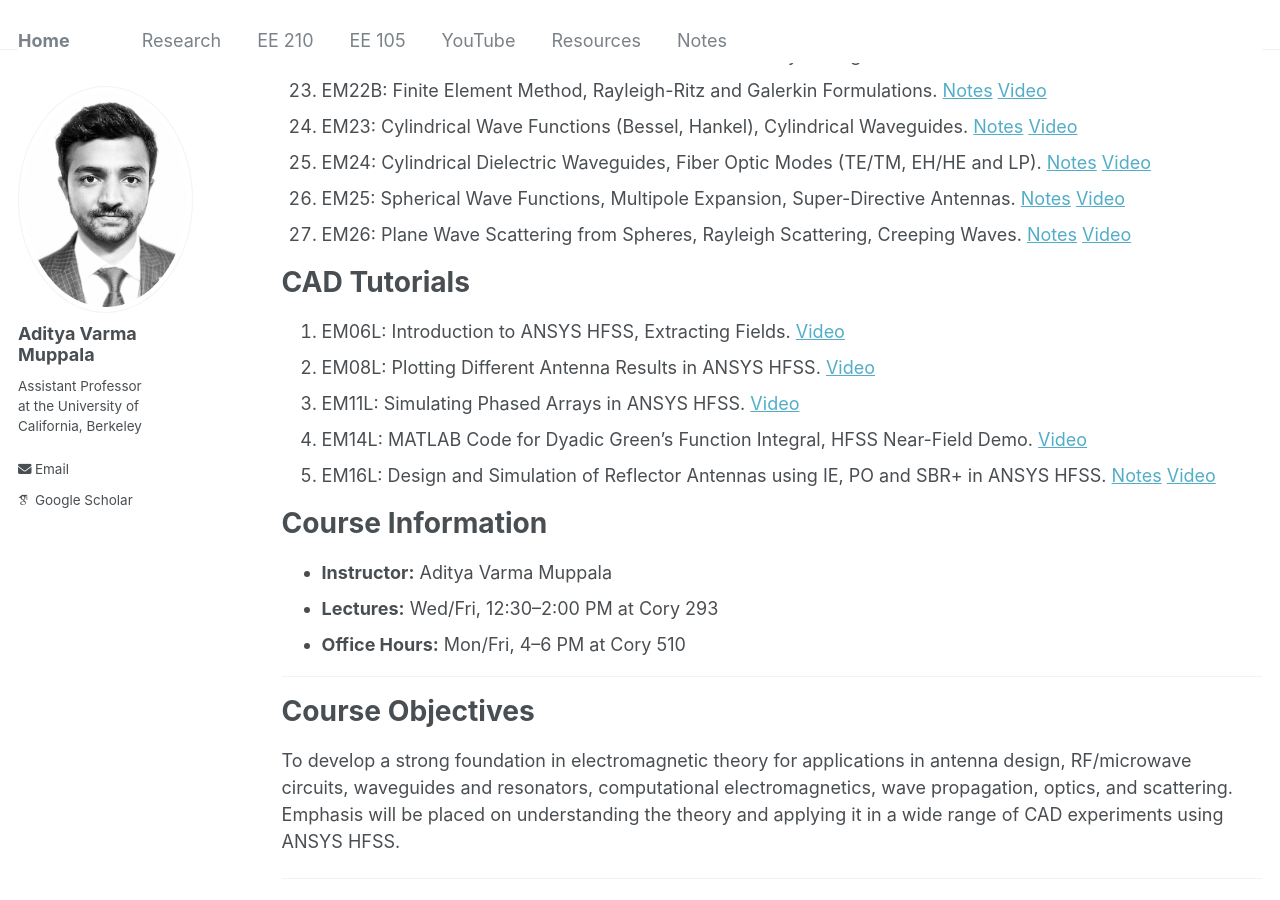
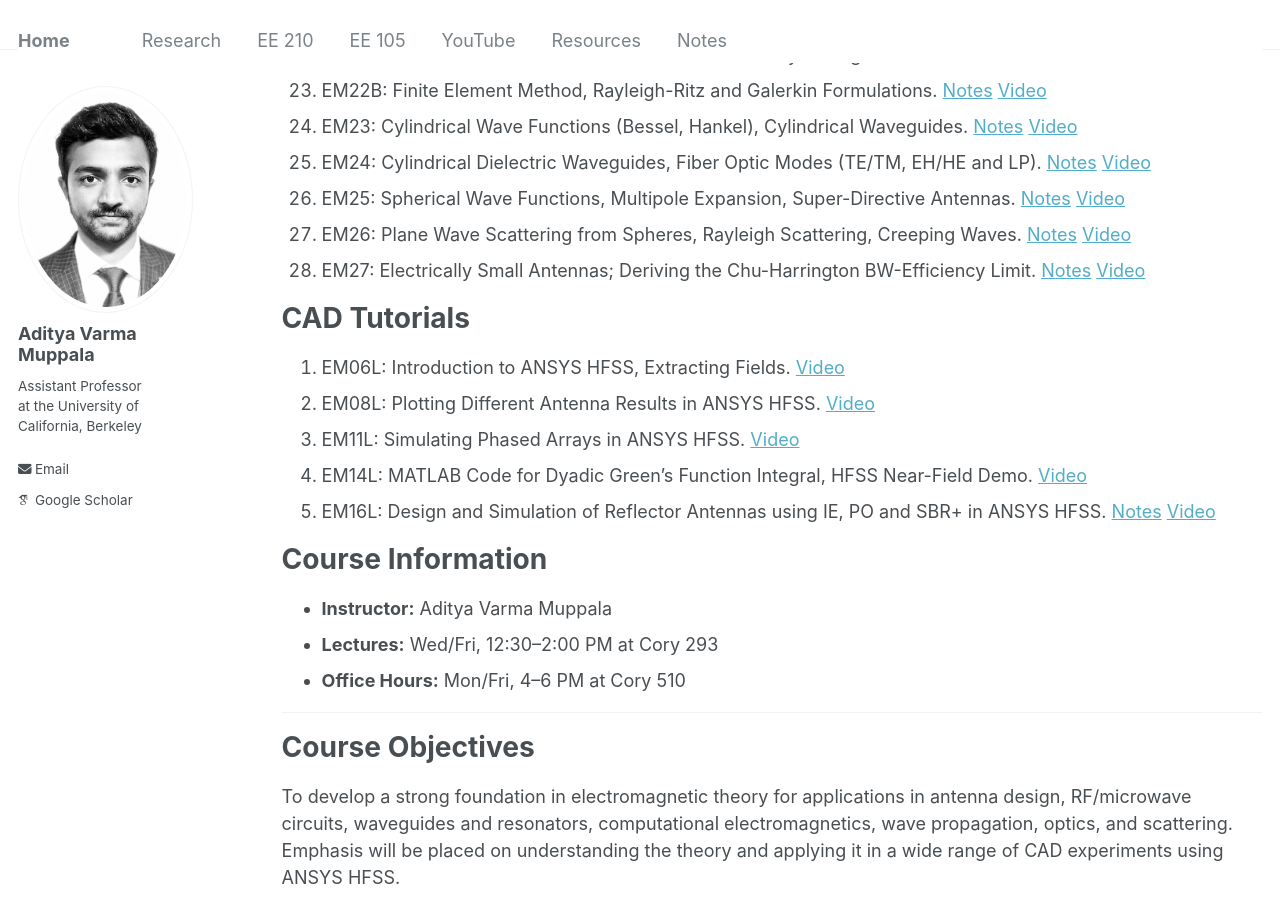
Before and after one commit to AdityaMuppala/adityamuppala.github.io, a Jekyll site: the page built from _pages/teaching210.md, in a window 1280 px wide and 900 px high, scrolled down 945 px. Built offline with Jekyll 4.4.1, drawn with Linux system fonts in a browser that asks for light colours; some web fonts are replaced.

Commit message:
Update teaching210.md

```diff
--- a/_pages/teaching210.md
+++ b/_pages/teaching210.md
@@ -35,6 +35,7 @@ Course Introduction and Pre-requisites. [Notes](https://adityamuppala.github.io/
 25. EM24: Cylindrical Dielectric Waveguides, Fiber Optic Modes (TE/TM, EH/HE and LP). [Notes](https://adityamuppala.github.io/assets/Notes_EE210/EM24_Fiber.pdf) [Video](https://youtu.be/Rc6tq1t01Ok)
 26. EM25: Spherical Wave Functions, Multipole Expansion, Super-Directive Antennas. [Notes](https://adityamuppala.github.io/assets/Notes_EE210/EM25_SWE.pdf) [Video](https://youtu.be/WQJMzxr6ekw)
 27. EM26: Plane Wave Scattering from Spheres, Rayleigh Scattering, Creeping Waves. [Notes](https://adityamuppala.github.io/assets/Notes_EE210/EM26_Scattering.pdf) [Video](https://youtu.be/wo4YKehTydM)
+28. EM27: Electrically Small Antennas; Deriving the Chu-Harrington BW-Efficiency Limit. [Notes](https://adityamuppala.github.io/assets/Notes_EE210/EM27_ESA.pdf) [Video](https://youtu.be/-HyWZBtZpN0)
 
 # CAD Tutorials
 
```
